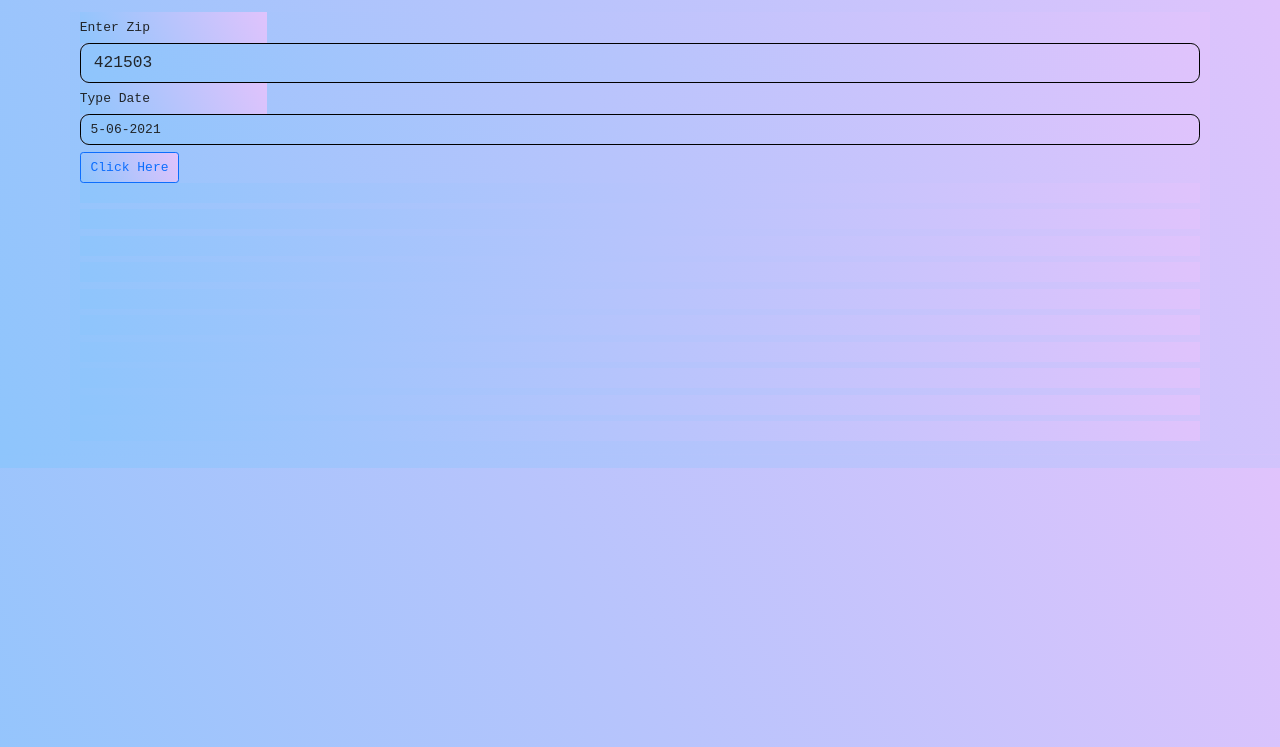
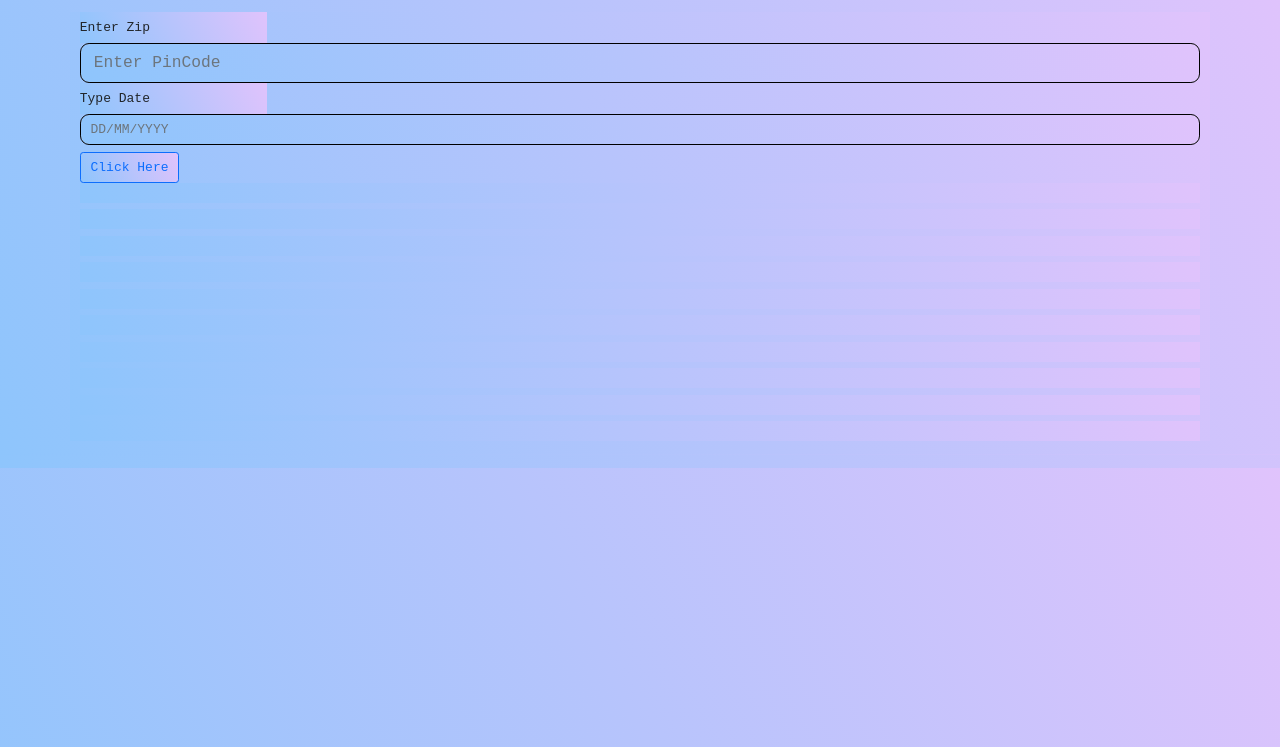
Before and after one commit to VaibhavJadhav21/covinslot, a plain HTML site: page index.html in a window 1280 px wide. Shown: the part 53-800 px from the top of the page. Drawn offline with nearby package versions, Linux system fonts and the light colour scheme.

Commit message:
Update index.html

```diff
--- a/index.html
+++ b/index.html
@@ -48,9 +48,9 @@ background-image: linear-gradient(62deg, #8EC5FC 0%, #E0C3FC 100%);
     </div>
     <div class="container mt-3 form-group input">
     <label for="example-date-input" class="col-2 col-form-label">Enter Zip</label>
-    <input type="text" value="421503" placeholder="Enter PinCode"  class="form-control form-control-lg inputValue">
+    <input type="text" placeholder="Enter PinCode"  class="form-control form-control-lg inputValue">
     <label for="example-date-input" class="col-2 col-form-label">Type Date</label>
-    <input type="text"  value="5-06-2021" placeholder="DD/MM/YYYY" class="form-control pickdate  inputDate">
+    <input type="text" placeholder="DD/MM/YYYY" class="form-control pickdate  inputDate">
 
 
 
```
